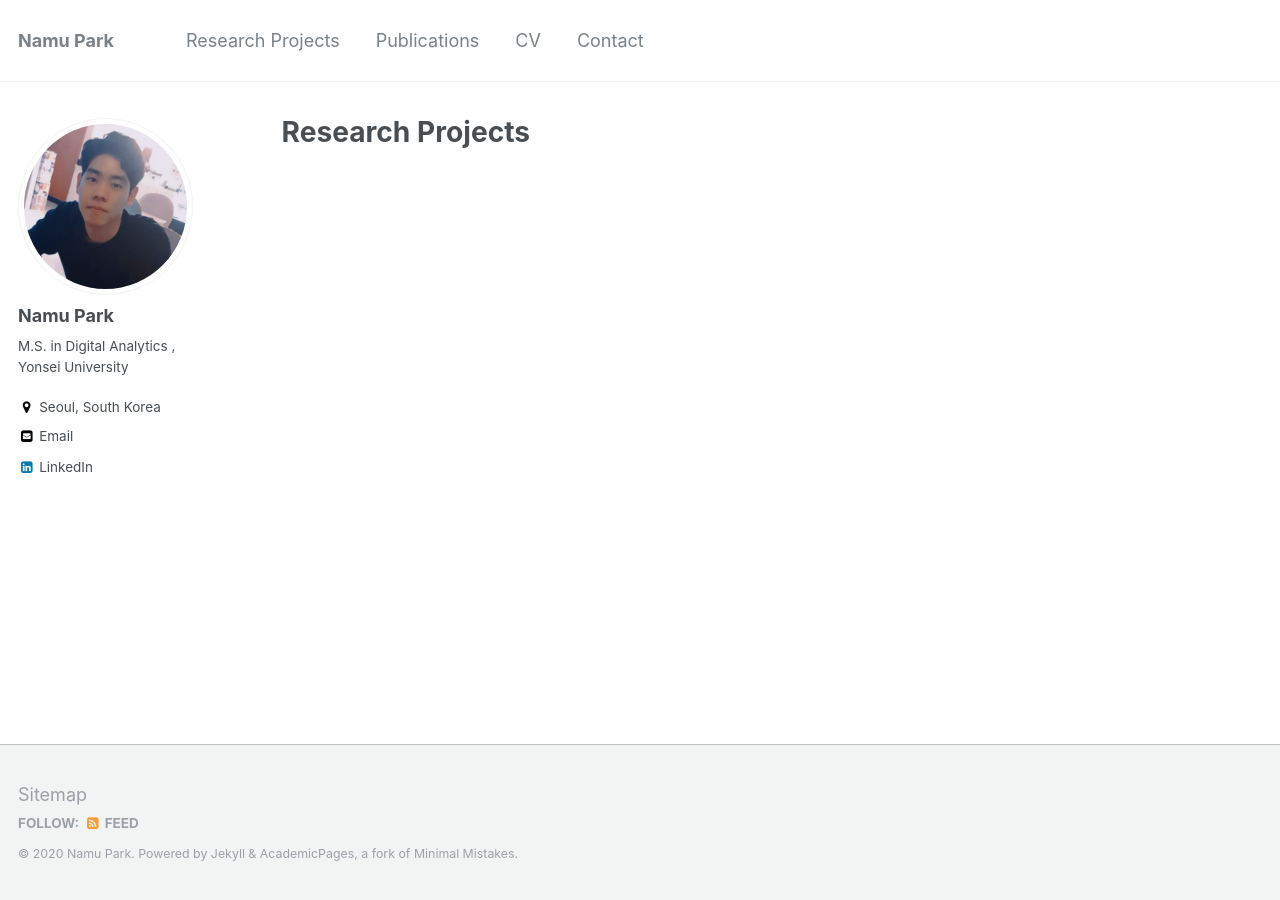
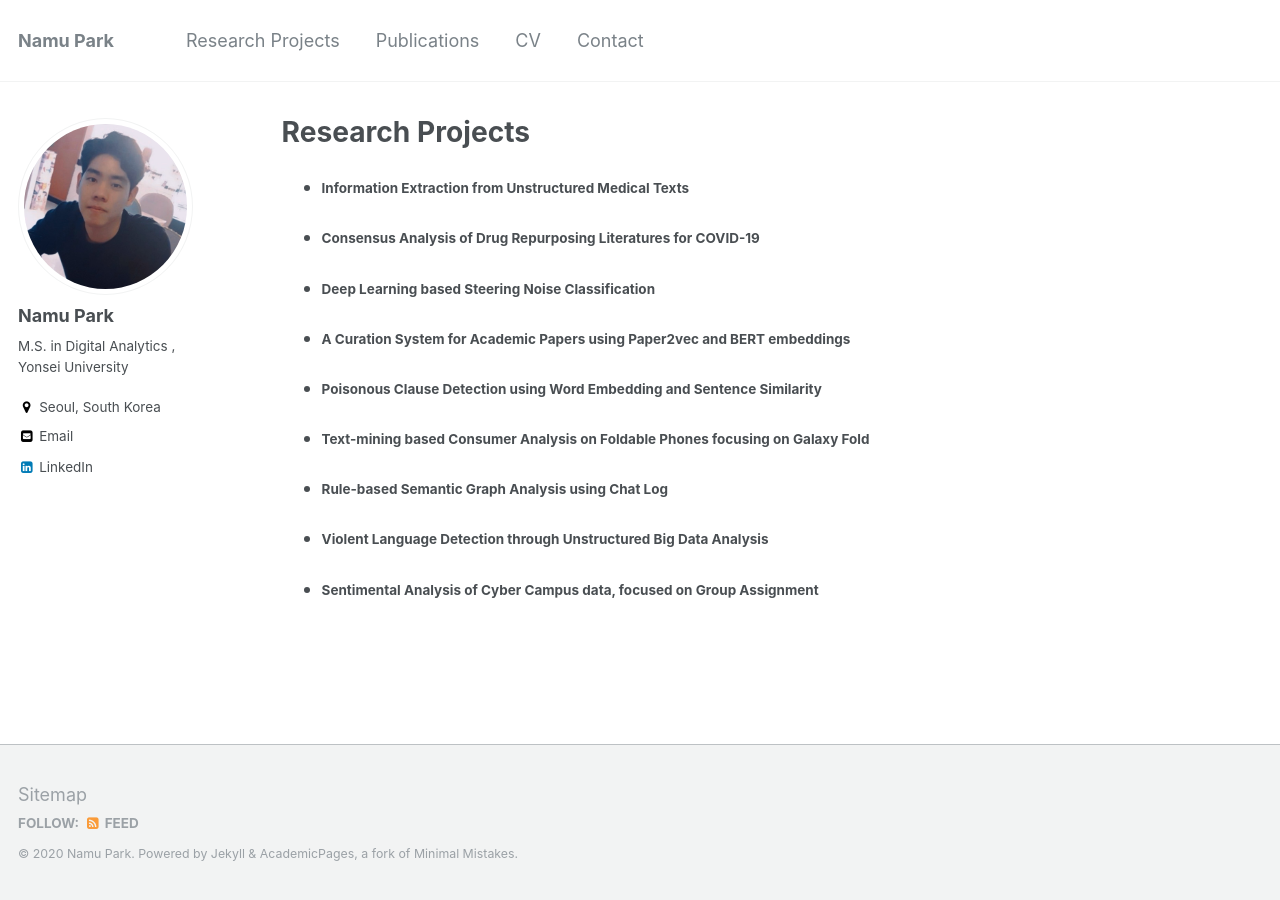
Before and after one commit to namupark/namupark.github.io, a Jekyll site: the page built from _pages/projects.md, in a window 1280 px wide. Built offline with Jekyll 4.4.1, drawn with Linux system fonts in a browser that asks for light colours.

Commit message:
no message

```diff
--- a/_pages/projects.md
+++ b/_pages/projects.md
@@ -5,3 +5,21 @@ permalink: /projects/
 urlcolor: blue
 author_profile: true
 ---
+
+- <h4>Information Extraction from Unstructured Medical Texts</h4>
+
+- <h4>Consensus Analysis of Drug Repurposing Literatures for COVID-19</h4>
+
+- <h4>Deep Learning based Steering Noise Classification</h4>
+
+- <h4>A Curation System for Academic Papers using Paper2vec and BERT embeddings</h4>
+
+- <h4>Poisonous Clause Detection using Word Embedding and Sentence Similarity</h4>
+
+- <h4>Text-mining based Consumer Analysis on Foldable Phones focusing on Galaxy Fold</h4>
+
+- <h4>Rule-based Semantic Graph Analysis using Chat Log</h4>
+
+- <h4>Violent Language Detection through Unstructured Big Data Analysis</h4>
+
+- <h4>Sentimental Analysis of Cyber Campus data, focused on Group Assignment</h4>
```
